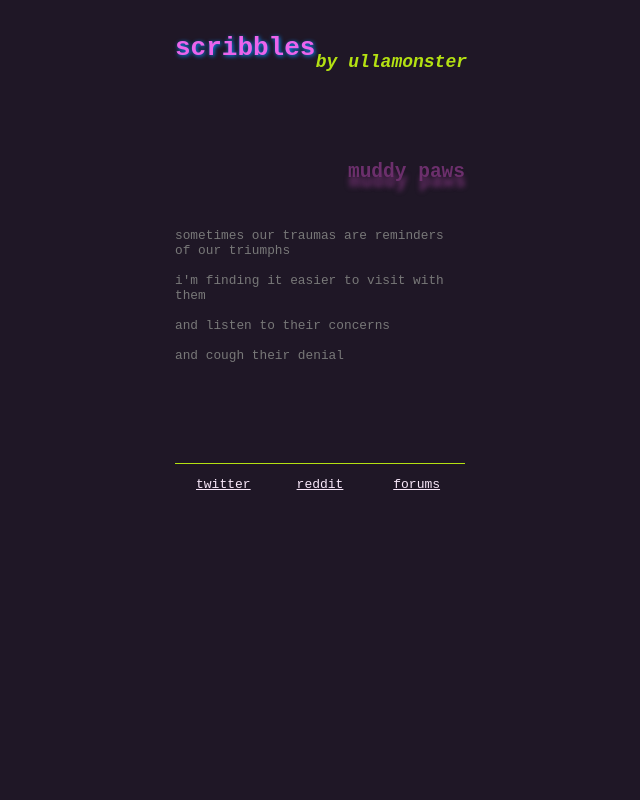
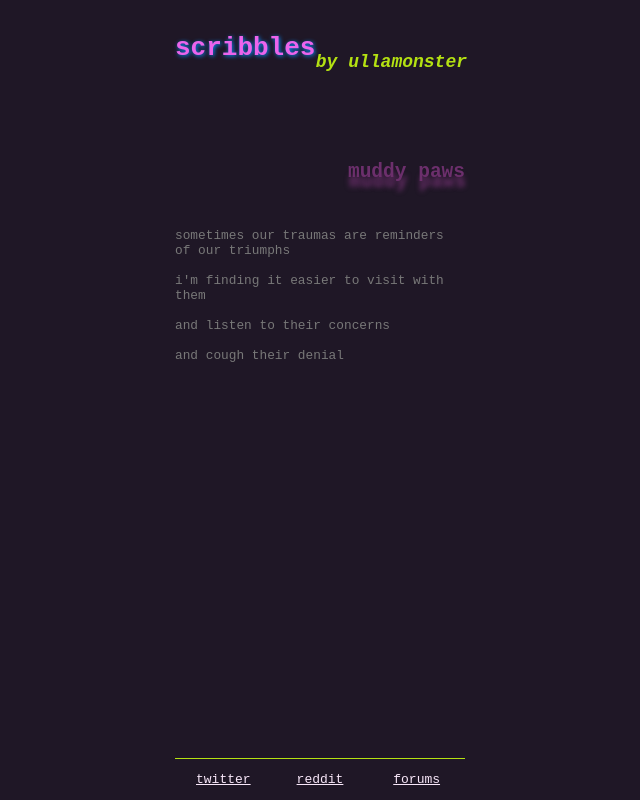
Before and after one commit to ullamonster/ullamonster.github.io, a plain HTML site: page scribbles.html in a window 1280 px wide. Shown: the whole page, without its empty margins (320-960 px from the left). Drawn offline with Linux system fonts and the light colour scheme.

Commit message:
Update scribbles.html

```diff
--- a/scribbles.html
+++ b/scribbles.html
@@ -91,10 +91,13 @@
                 transition: 0.2s all ease-in-out;
             }
             footer {
-                display: block;
+                position: fixed;
+                bottom: 0;
+                left: 0;
                 width: 100%;
-                float: left;
+                max-width: 290px;
                 border-top: 1px solid #b4e112;
+                margin-left: calc((100% - 290px)/ 2);
                 margin-top: 40px;
             }
         </style>
```
